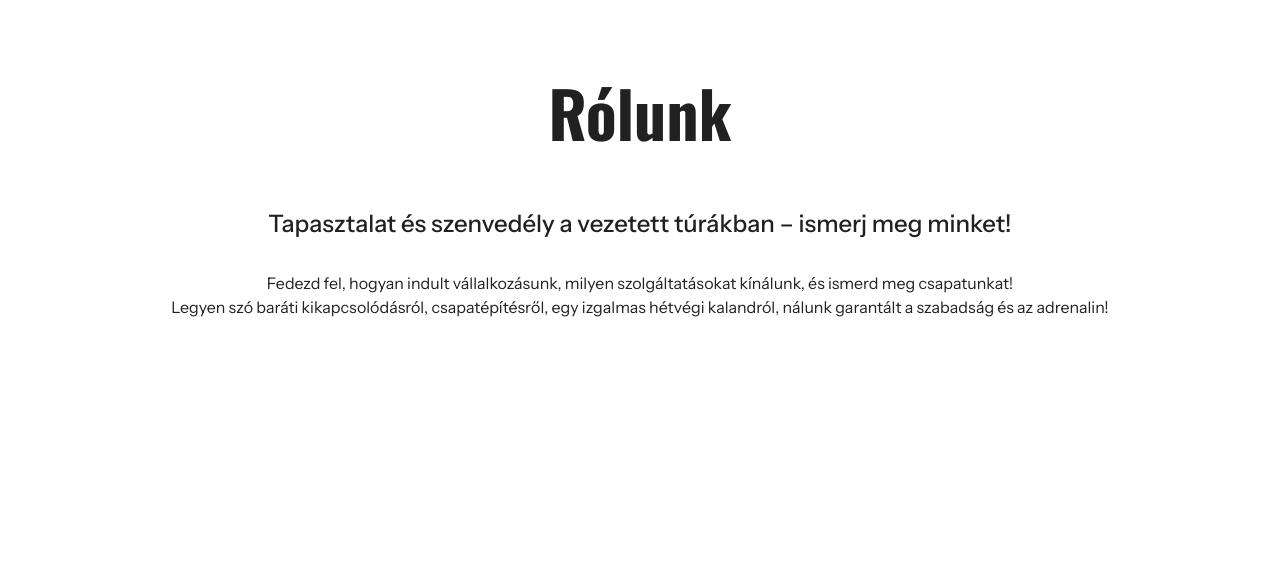
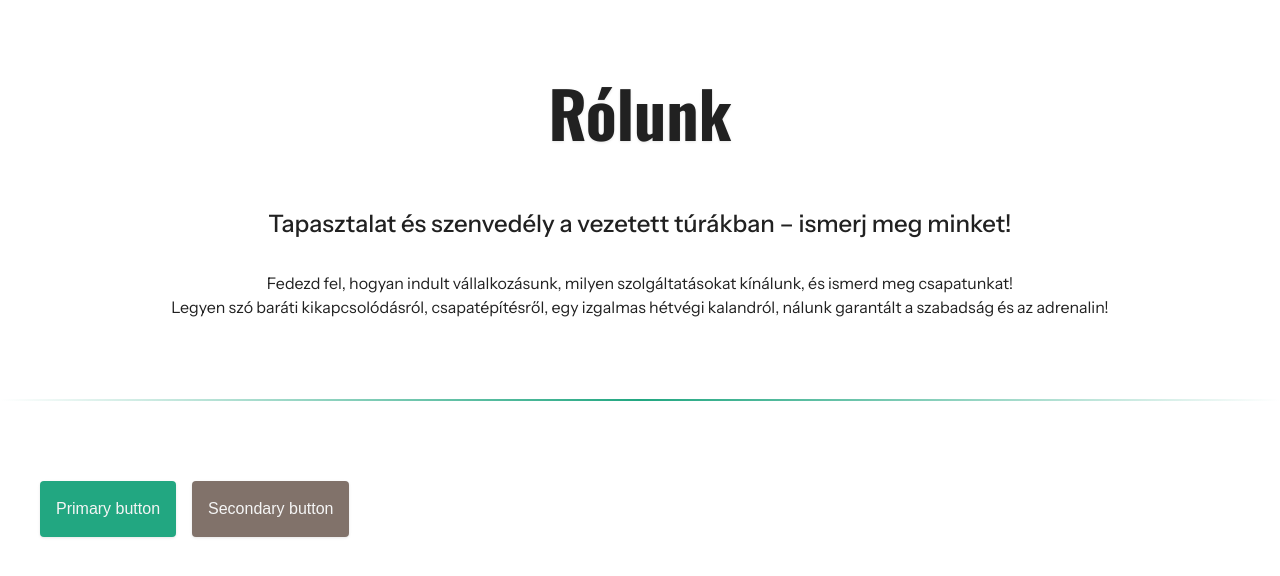
Before and after one commit to bdavid112/quadturalajosmizse, a React (Vite) app: page / in a window 1280 px wide. Shown: the top 576 px of the page. Built offline with nearby package versions, Linux system fonts and the light colour scheme.

Commit message:
Added primary and secondary button

```diff
--- a/src/App.tsx
+++ b/src/App.tsx
@@ -1,10 +1,28 @@
 import './styles/global.scss'
+import './styles/layout.scss'
 import HeroLayout from './layouts/HeroLayout'
+import ButtonPrimary from './components/ui/ButtonPrimary'
+import ButtonSecondary from './components/ui/ButtonSecondary'
 
 function App() {
   return (
     <>
-      <HeroLayout page="about-us" section="hero" lang="hu"></HeroLayout>
+      <HeroLayout
+        page="about-us"
+        section="hero"
+        lang="hu"
+        divider={true}
+      ></HeroLayout>
+      <section className="grid padding-y-5xl">
+        <div className="row">
+          <div className="col-12 width-full">
+            <div className="flex flex-gap-lg">
+              <ButtonPrimary text="Primary button"></ButtonPrimary>
+              <ButtonSecondary text="Secondary button"></ButtonSecondary>
+            </div>
+          </div>
+        </div>
+      </section>
     </>
   )
 }
--- /dev/null
+++ b/src/components/ui/ButtonPrimary.tsx
@@ -0,0 +1,36 @@
+import * as React from 'react'
+import { motion } from 'framer-motion' // Import motion
+import '../../styles/utilities.scss'
+import './button-primary.scss'
+
+interface Props {
+  text: string
+  onClick?: () => void
+  isDisabled?: boolean
+}
+
+const ButtonPrimary: React.FunctionComponent<Props> = (props) => {
+  return (
+    <>
+      {!props.isDisabled ? (
+        <motion.button
+          className={'padding-x-lg box-shadow-light button-primary-enabled'}
+          whileHover={{ scale: 1.03 }}
+          whileTap={{ scale: 0.98 }}
+          transition={{ type: 'spring', stiffness: 150 }}
+          onClick={props.onClick}
+        >
+          {props.text}
+        </motion.button>
+      ) : (
+        <motion.button
+          className={'padding-x-lg box-shadow-light button-primary-disabled'}
+        >
+          {props.text}
+        </motion.button>
+      )}
+    </>
+  )
+}
+
+export default ButtonPrimary
--- /dev/null
+++ b/src/components/ui/ButtonSecondary.tsx
@@ -0,0 +1,36 @@
+import * as React from 'react'
+import { motion } from 'framer-motion' // Import motion
+import '../../styles/utilities.scss'
+import './button-secondary.scss'
+
+interface Props {
+  text: string
+  onClick?: () => void
+  isDisabled?: boolean
+}
+
+const ButtonSecondary: React.FunctionComponent<Props> = (props) => {
+  return (
+    <>
+      {!props.isDisabled ? (
+        <motion.button
+          className={'padding-x-lg box-shadow-light button-secondary-enabled'}
+          whileHover={{ scale: 1.03 }}
+          whileTap={{ scale: 0.98 }}
+          transition={{ type: 'spring', stiffness: 150 }}
+          onClick={props.onClick}
+        >
+          {props.text}
+        </motion.button>
+      ) : (
+        <motion.button
+          className={'padding-x-lg box-shadow-light button-secondary-disabled'}
+        >
+          {props.text}
+        </motion.button>
+      )}
+    </>
+  )
+}
+
+export default ButtonSecondary
--- /dev/null
+++ b/src/components/ui/button-primary.scss
@@ -0,0 +1,36 @@
+@import '../../styles/tokens.scss';
+
+@mixin button-primary {
+  font-size: $font-size-base;
+  min-height: 56px;
+  border: none;
+  border-radius: $radius-sm;
+  transition:
+    background-color linear 100ms,
+    box-shadow linear 100ms;
+}
+
+.button-primary-enabled {
+  @include button-primary();
+
+  background-color: $color-primary-500;
+  color: $text-inverted;
+  cursor: pointer;
+
+  &:hover {
+    background-color: $color-primary-600; // Slightly darker on hover
+    box-shadow: $shadow-hover;
+  }
+
+  &:active {
+    background-color: $color-primary-700; // Darkest on click
+  }
+}
+
+.button-primary-disabled {
+  @include button-primary();
+
+  background-color: $color-primary-100;
+  color: $color-primary-400;
+  cursor: not-allowed;
+}
--- /dev/null
+++ b/src/components/ui/button-secondary.scss
@@ -0,0 +1,36 @@
+@import '../../styles/tokens.scss';
+
+@mixin button-secondary {
+  font-size: $font-size-base;
+  min-height: 56px;
+  border: none;
+  border-radius: $radius-sm;
+  transition:
+    background-color linear 100ms,
+    box-shadow linear 100ms;
+}
+
+.button-secondary-enabled {
+  @include button-secondary();
+
+  background-color: $color-secondary-500;
+  color: $text-inverted;
+  cursor: pointer;
+
+  &:hover {
+    background-color: $color-secondary-600; // Slightly darker on hover
+    box-shadow: $shadow-hover;
+  }
+
+  &:active {
+    background-color: $color-secondary-700; // Darkest on click
+  }
+}
+
+.button-secondary-disabled {
+  @include button-secondary();
+
+  background-color: $color-secondary-100;
+  color: $color-secondary-400;
+  cursor: not-allowed;
+}
--- a/src/layouts/HeroLayout.tsx
+++ b/src/layouts/HeroLayout.tsx
@@ -1,5 +1,5 @@
 import * as React from 'react'
-import { t } from '../utils/Translator'
+import { t } from '../utils/translator'
 import { formatTextWithBreaks as f } from '../utils/formatText'
 
 import '../styles/layout.scss'
@@ -10,13 +10,15 @@ interface Props {
   page: string
   section: string
   lang?: string
+  divider?: boolean
 }
 
 const HeroLayout: React.FunctionComponent<Props> = (props: Props) => {
   return (
-    <section className="container">
+    <section>
+      <div className="container">
         <div className="text-center padding-y-5xl">
-        <h1 className="hero-text">
+          <h1 className="hero-text text-shadow-light">
             {t(`${props.page}.${props.section}.title`, props.lang)}
           </h1>
           <div className="subtext-wrapper">
@@ -24,6 +26,8 @@ const HeroLayout: React.FunctionComponent<Props> = (props: Props) => {
             <p>{f(t(`${props.page}.${props.section}.body`, props.lang))}</p>
           </div>
         </div>
+      </div>
+      {props.divider && <div className="divider-green"></div>}
     </section>
   )
 }
--- a/src/layouts/hero-layout.scss
+++ b/src/layouts/hero-layout.scss
@@ -5,8 +5,6 @@
 }
 
 .subtext-wrapper {
-  white-space: pre-wrap;
-
   * + * {
     margin-top: $space-2xl;
   }
--- a/src/styles/global.scss
+++ b/src/styles/global.scss
@@ -19,7 +19,7 @@
 }
 
 * {
-  margin: 0 auto;
+  margin: 0;
   padding: 0;
   box-sizing: border-box;
 }
--- a/src/styles/tokens.scss
+++ b/src/styles/tokens.scss
@@ -108,6 +108,7 @@ $text-brand-secondary: $color-brand-secondary;
 $shadow-light: $shadow-sm;
 $shadow-medium: $shadow-md;
 $shadow-strong: $shadow-lg;
+$shadow-hover: $shadow-invert;
 
 /* Surface tokens */
 
--- a/src/styles/utilities.scss
+++ b/src/styles/utilities.scss
@@ -1,4 +1,75 @@
 @import './tokens.scss';
+
+/* Display */
+
+.block {
+  display: block;
+}
+
+.flex {
+  display: flex;
+}
+
+/* Flex */
+
+.flex-col {
+  flex-direction: column;
+}
+
+.flex-row {
+  flex-direction: row;
+}
+
+.flex-center {
+  align-items: center;
+  justify-content: center;
+}
+
+.flex-start {
+  align-items: start;
+}
+
+.flex-gap-xs {
+  gap: $space-xs;
+}
+
+.flex-gap-sm {
+  gap: $space-sm;
+}
+
+.flex-gap-md {
+  gap: $space-md;
+}
+
+.flex-gap-lg {
+  gap: $space-lg;
+}
+
+.flex-gap-xl {
+  gap: $space-xl;
+}
+
+.flex-gap-2xl {
+  gap: $space-2xl;
+}
+
+.flex-gap-3xl {
+  gap: $space-3xl;
+}
+
+.flex-gap-4xl {
+  gap: $space-4xl;
+}
+
+.flex-gap-5xl {
+  gap: $space-5xl;
+}
+
+/* Width */
+
+.width-full {
+  width: 100%;
+}
 
 /* Typography */
 
@@ -87,3 +158,46 @@
 .padding-x-5xl {
   padding-inline: $space-5xl;
 }
+
+/* Dividers */
+
+@mixin divider($color: $color-primary-500, $height: 2px) {
+  width: 100%;
+  height: $height;
+  background: linear-gradient(
+    to right,
+    $surface-100,
+    $color-primary-500,
+    $surface-100
+  );
+}
+
+.divider-green {
+  @include divider;
+}
+
+/* Shadows */
+
+.box-shadow-light {
+  box-shadow: $shadow-light;
+}
+
+.box-shadow-medium {
+  box-shadow: $shadow-medium;
+}
+
+.box-shadow-strong {
+  box-shadow: $shadow-strong;
+}
+
+.text-shadow-light {
+  text-shadow: $shadow-light;
+}
+
+.text-shadow-medium {
+  text-shadow: $shadow-medium;
+}
+
+.text-shadow-strong {
+  text-shadow: $shadow-strong;
+}
--- a/src/styles/variables.scss
+++ b/src/styles/variables.scss
@@ -108,4 +108,5 @@ $text-white: $neutral-100;
 
 $shadow-sm: 0px 1px 3px rgba(0, 0, 0, 0.1);
 $shadow-md: 0px 2px 8px rgba(0, 0, 0, 0.3);
-$shadow-lg: 0px 4px 12px 1px rgba(0, 0, 0, 0.5);
+$shadow-lg: 0px 4px 12px rgba(0, 0, 0, 0.5);
+$shadow-invert: 0 -2px 8px rgba(0, 0, 0, 0.13);
```
Lines whose indentation alone changed are shown as unchanged.
